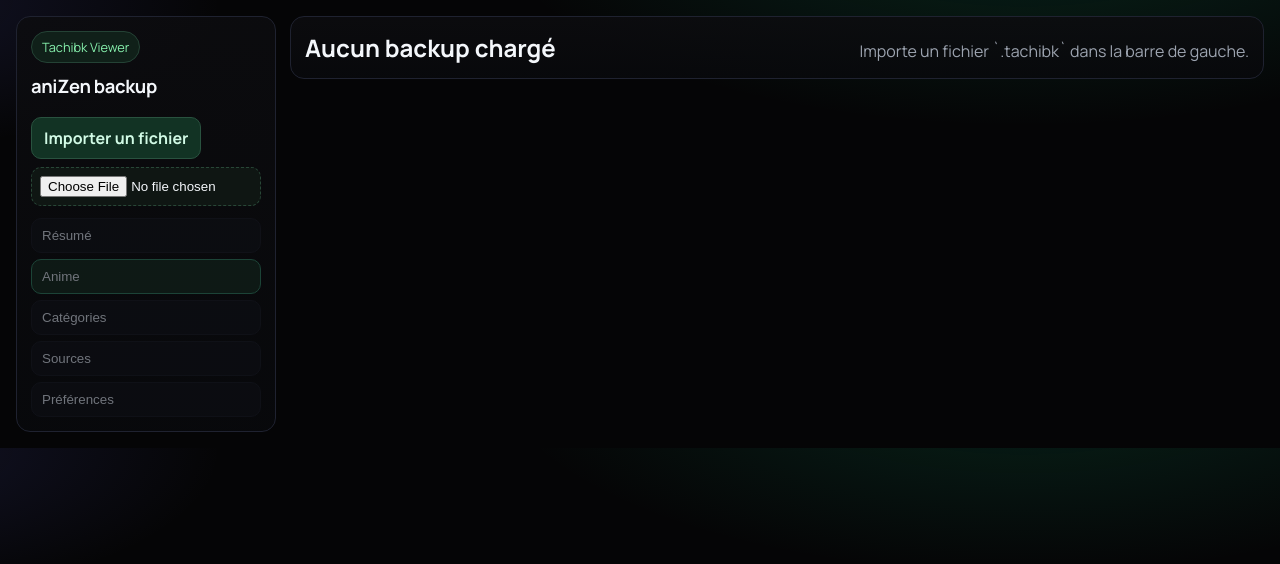
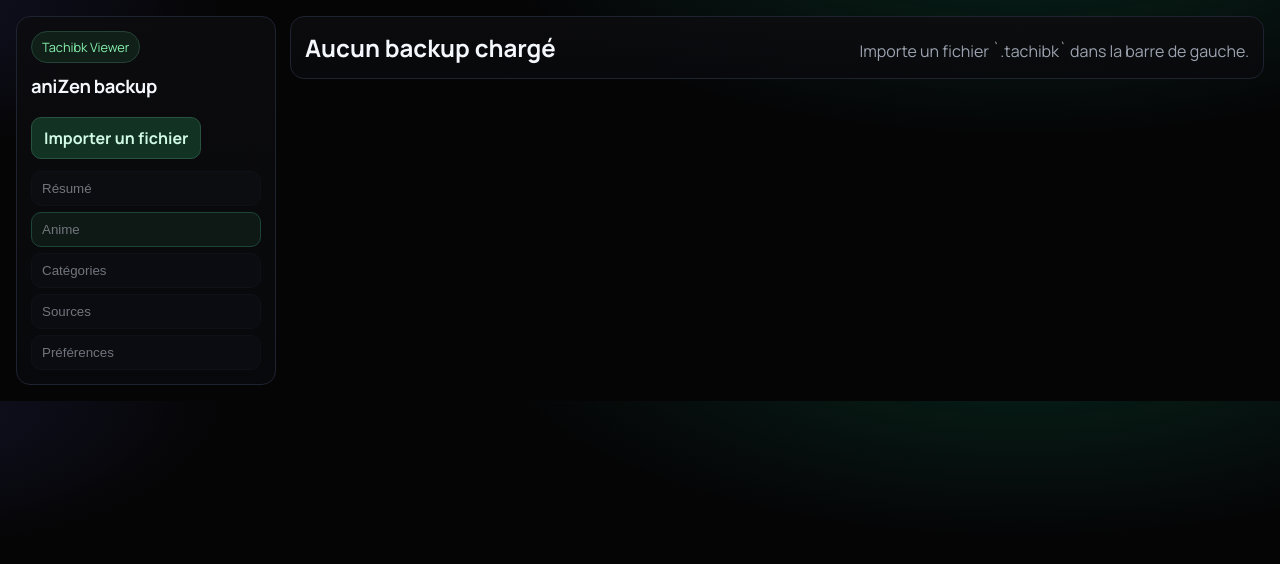
Before and after one commit to bluecxt/tachibk-viewer, a React (Vite) app: page / in a window 1280 px wide. Shown: the top 564 px of the page. Built offline with nearby package versions, Linux system fonts and the light colour scheme.

Commit message:
fix: hide native file input and keep only styled import button

```diff
--- a/src/styles.css
+++ b/src/styles.css
@@ -20,8 +20,16 @@ body {
     color: var(--text);
     font-family: "Manrope", "Segoe UI", sans-serif;
     background:
-    radial-gradient(900px 360px at 80% -20%, rgb(16 185 129 / 18%), transparent 60%),
-    radial-gradient(700px 300px at -10% 0%, rgb(99 102 241 / 14%), transparent 50%),
+        radial-gradient(
+            900px 360px at 80% -20%,
+            rgb(16 185 129 / 18%),
+            transparent 60%
+        ),
+        radial-gradient(
+            700px 300px at -10% 0%,
+            rgb(99 102 241 / 14%),
+            transparent 50%
+        ),
         var(--bg);
 }
 
@@ -91,13 +99,15 @@ code {
 }
 
 .upload-input {
-  margin-top: 8px;
-  width: 100%;
-  padding: 8px;
-  border-radius: 10px;
-  border: 1px dashed #284737;
-  background: #0f1613;
-  color: var(--text);
+    position: absolute;
+    width: 1px;
+    height: 1px;
+    padding: 0;
+    margin: -1px;
+    overflow: hidden;
+    clip: rect(0, 0, 0, 0);
+    white-space: nowrap;
+    border: 0;
 }
 
 .meta-line {
```
Lines whose indentation alone changed are shown as unchanged.
